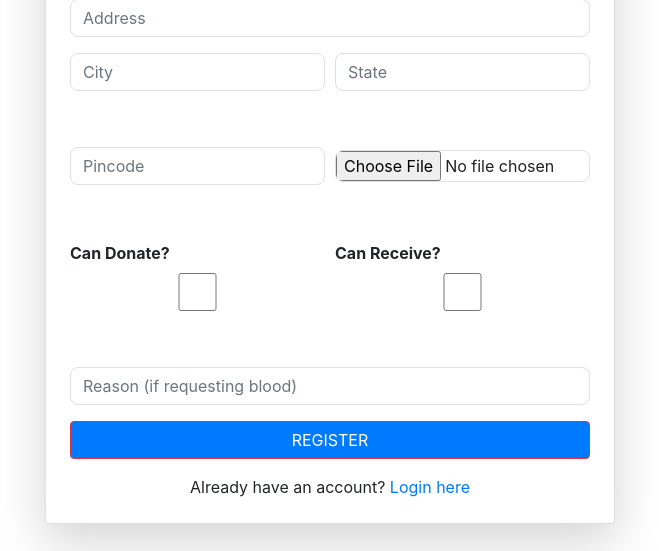
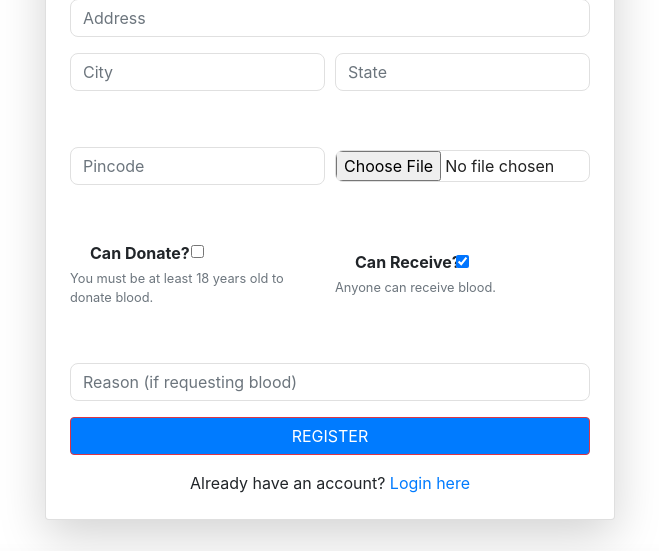
Before and after one commit to praditacodes/Life_Link, a Django app: page /accounts/register/ in a window 1280 px wide. Shown: the part 748-1299 px from the top of the page, without its empty margins (310-969 px from the left). Run offline with Django 3.2, Linux system fonts and the light colour scheme; some libraries are stand-ins or nearby versions.

Commit message:
Final check

```diff
--- a/accounts/forms.py
+++ b/accounts/forms.py
@@ -51,8 +51,8 @@ class ProfileForm(forms.ModelForm):
         required=True,
         widget=forms.TextInput(attrs={'class': 'form-control', 'placeholder': 'Enter your pincode'}),
     )
-    can_donate = forms.BooleanField(required=True)
-    can_receive = forms.BooleanField(required=True)
+    can_donate = forms.BooleanField(required=False)
+    can_receive = forms.BooleanField(required=False)
     class Meta:
         model = Profile
         fields = [
@@ -71,8 +71,12 @@ class ProfileForm(forms.ModelForm):
     def clean(self):
         cleaned_data = super().clean()
         age = cleaned_data.get('age')
+        can_donate = cleaned_data.get('can_donate')
         if age is not None and (age < 0 or age > 120):
             self.add_error('age', 'Age must be between 0 and 120.')
+        # Additional donor age validation
+        if can_donate and age is not None and age < 18:
+            self.add_error('age', 'You must be at least 18 years old to register as a donor.')
         return cleaned_data
 
 class OTPVerificationForm(forms.Form):
--- a/donor/views.py
+++ b/donor/views.py
@@ -75,6 +75,9 @@ def donor_dashboard_view(request):
 
 def donate_blood_view(request):
     profile = Profile.objects.get(user=request.user)
+    if profile.age is None or profile.age == '' or profile.age < 18:
+        messages.error(request, 'You must be at least 18 years old to donate blood.')
+        return render(request, 'donor/donate_blood.html', {'donation_form': None})
     initial_data = {
         'bloodgroup': profile.blood_group,
         'age': getattr(profile, 'age', ''),
@@ -83,9 +86,6 @@ def donate_blood_view(request):
     if request.method == 'POST':
         donation_form = forms.DonationForm(request.POST)
         if donation_form.is_valid():
-            if profile.age is None or profile.age == '':
-                messages.error(request, 'Your age is not set. Please update your profile before donating.')
-                return render(request, 'donor/donate_blood.html', {'donation_form': donation_form})
             blood_donate = donation_form.save(commit=False)
             blood_donate.bloodgroup = profile.blood_group
             blood_donate.age = profile.age
--- a/templates/accounts/register.html
+++ b/templates/accounts/register.html
@@ -114,15 +114,21 @@
                 </div>
                 <div class="form-row">
                     <div class="form-group col-md-6">
-                        <label class="font-weight-bold">Can Donate?</label>
-                        {% render_field profile_form.can_donate class="form-control" required="true" %}
+                        <div class="form-check">
+                            {% render_field profile_form.can_donate class="form-check-input" %}
+                            <label class="form-check-label font-weight-bold" for="id_can_donate">Can Donate?</label>
+                        </div>
+                        <small class="form-text text-muted">You must be at least 18 years old to donate blood.</small>
                         {% if profile_form.can_donate.errors %}
                             <div class="text-danger small">{{ profile_form.can_donate.errors.0 }}</div>
                         {% endif %}
                     </div>
                     <div class="form-group col-md-6">
-                        <label class="font-weight-bold">Can Receive?</label>
-                        {% render_field profile_form.can_receive class="form-control" required="true" %}
+                        <div class="form-check">
+                            {% render_field profile_form.can_receive class="form-check-input" checked=True %}
+                            <label class="form-check-label font-weight-bold" for="id_can_receive">Can Receive?</label>
+                        </div>
+                        <small class="form-text text-muted">Anyone can receive blood.</small>
                         {% if profile_form.can_receive.errors %}
                             <div class="text-danger small">{{ profile_form.can_receive.errors.0 }}</div>
                         {% endif %}
```
